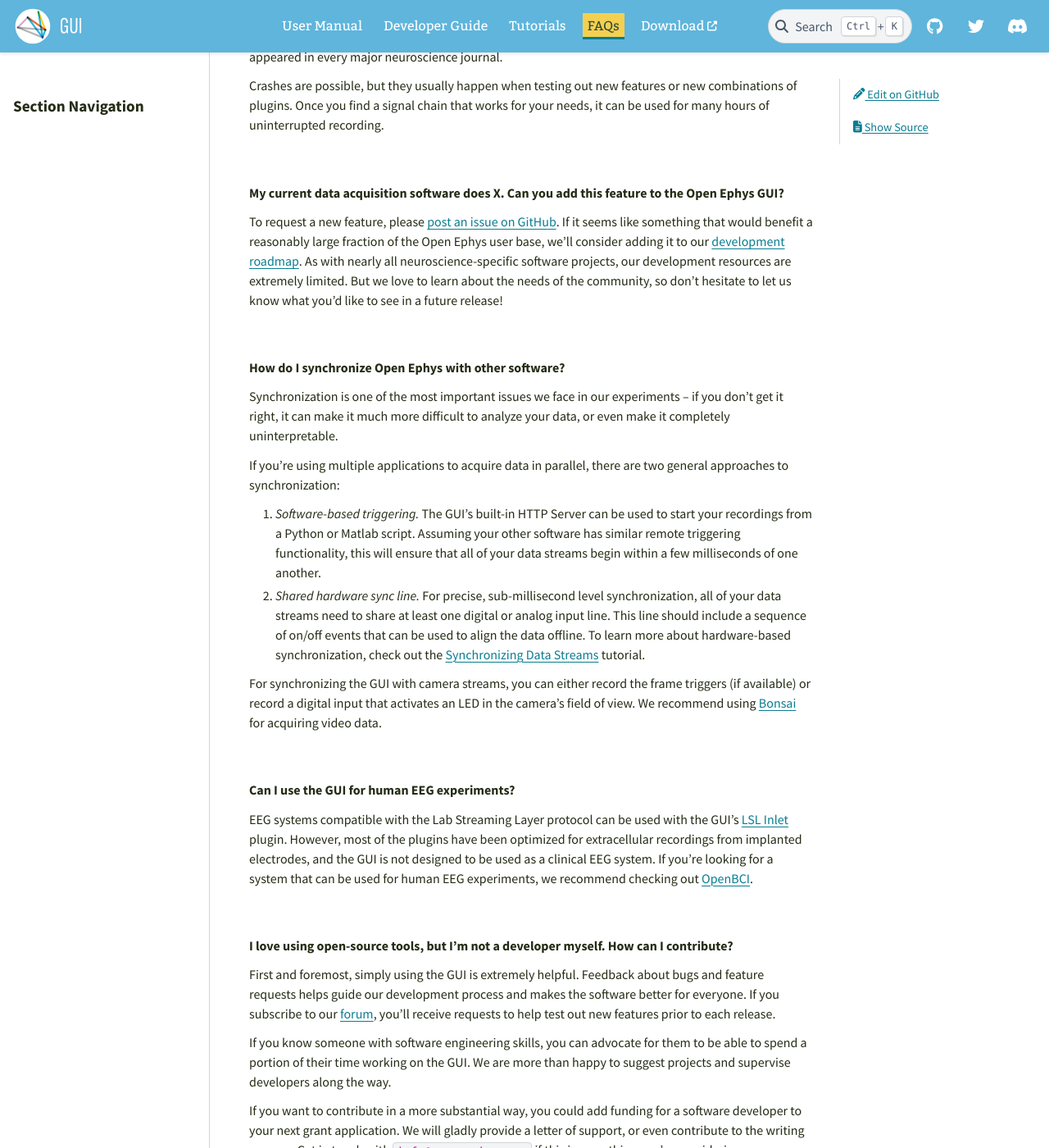
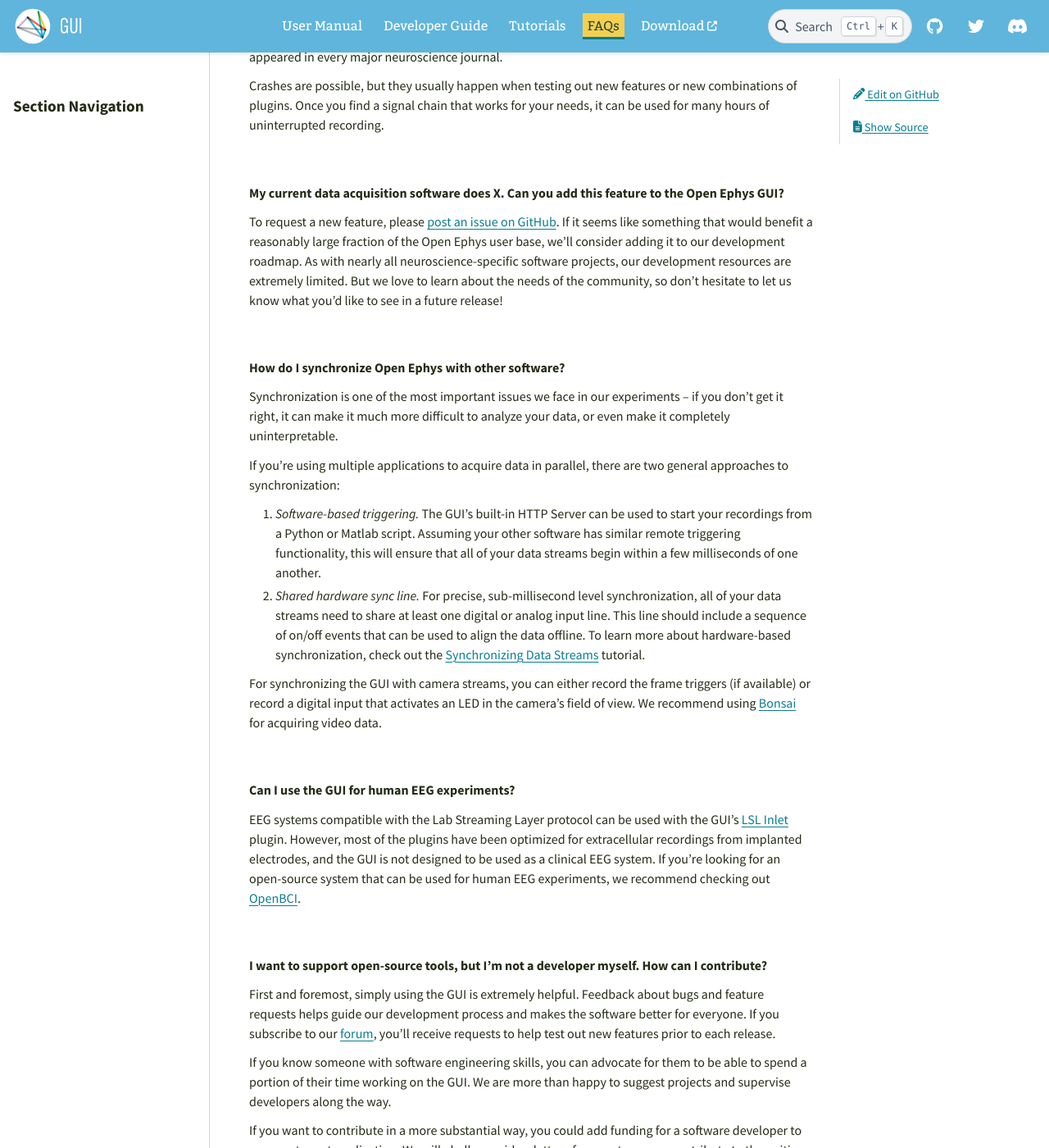
Before and after one commit to open-ephys/gui-docs, a Sphinx documentation site: the page built from source/FAQ/index.rst, in a window 1280 px wide and 1400 px high, scrolled down 475 px. Shown: the whole window at 82% size. Built offline with Sphinx 7.4.7 and the PyData theme 0.15.4, drawn with Linux system fonts in a browser that asks for light colours.

Commit message:
Update FAQs

```diff
--- a/source/FAQ/index.rst
+++ b/source/FAQ/index.rst
@@ -16,7 +16,7 @@
 
 **Is the GUI robust enough to carry out serious scientific research?**
 
-Absolutely. The GUI has been used to collect data for `over 400 publications and preprints <https://open-ephys.org/publications>`__ , which have appeared in every major neuroscience journal.
+Absolutely. The GUI has been used to collect data for `over 500 publications and preprints <https://open-ephys.org/publications>`__ , which have appeared in every major neuroscience journal.
 
 Crashes are possible, but they usually happen when testing out new features or new combinations of plugins. Once you find a signal chain that works for your needs, it can be used for many hours of uninterrupted recording.
 
@@ -24,7 +24,7 @@
 
 **My current data acquisition software does X. Can you add this feature to the Open Ephys GUI?**
 
-To request a new feature, please `post an issue on GitHub <https://github.com/open-ephys/plugin-GUI/issues>`__. If it seems like something that would benefit a reasonably large fraction of the Open Ephys user base, we'll consider adding it to our `development roadmap <https://github.com/open-ephys/plugin-GUI/issues/435>`__. As with nearly all neuroscience-specific software projects, our development resources are extremely limited. But we love to learn about the needs of the community, so don't hesitate to let us know what you'd like to see in a future release!
+To request a new feature, please `post an issue on GitHub <https://github.com/open-ephys/plugin-GUI/issues>`__. If it seems like something that would benefit a reasonably large fraction of the Open Ephys user base, we'll consider adding it to our development roadmap. As with nearly all neuroscience-specific software projects, our development resources are extremely limited. But we love to learn about the needs of the community, so don't hesitate to let us know what you'd like to see in a future release!
 
 |
 
@@ -44,11 +44,11 @@
 
 **Can I use the GUI for human EEG experiments?**
 
-EEG systems compatible with the Lab Streaming Layer protocol can be used with the GUI's :ref:`lslinlet` plugin. However, most of the plugins have been optimized for extracellular recordings from implanted electrodes, and the GUI is not designed to be used as a clinical EEG system. If you're looking for a system that can be used for human EEG experiments, we recommend checking out `OpenBCI <https://openbci.com/>`__.
+EEG systems compatible with the Lab Streaming Layer protocol can be used with the GUI's :ref:`lslinlet` plugin. However, most of the plugins have been optimized for extracellular recordings from implanted electrodes, and the GUI is not designed to be used as a clinical EEG system. If you're looking for an open-source system that can be used for human EEG experiments, we recommend checking out `OpenBCI <https://openbci.com/>`__.
 
 |
 
-**I love using open-source tools, but I'm not a developer myself. How can I contribute?**
+**I want to support open-source tools, but I'm not a developer myself. How can I contribute?**
 
 First and foremost, simply using the GUI is extremely helpful. Feedback about bugs and feature requests helps guide our development process and makes the software better for everyone. If you subscribe to our `forum <https://groups.google.com/g/open-ephys>`__, you'll receive requests to help test out new features prior to each release.
 
```
